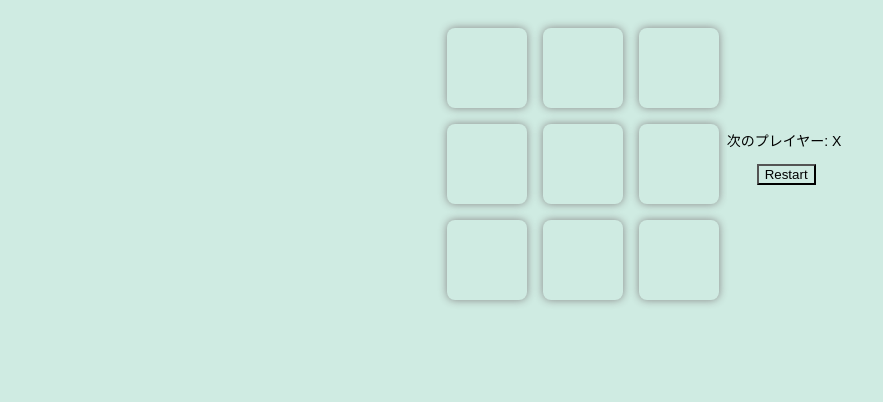
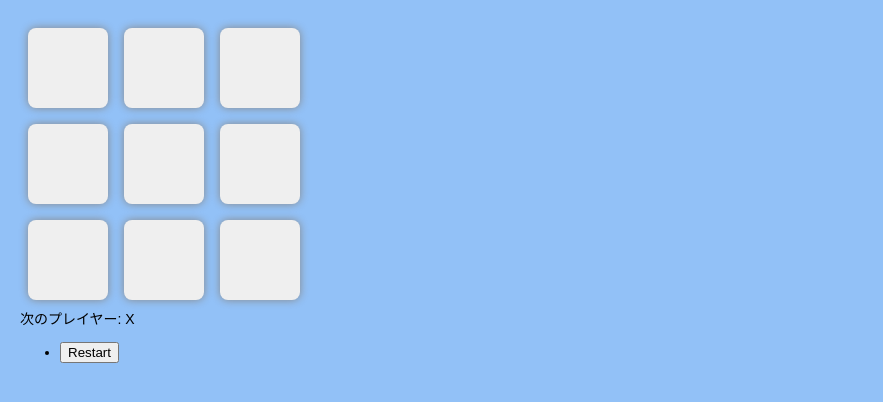
Before and after one commit to recursion-red-team/git-workshop, a React (Create React App) app in the folder game/: page / in a window 1280 px wide. Shown: the top 402 px of the page, without its empty margins (0-883 px from the left). Built offline with nearby package versions, Linux system fonts and the light colour scheme.

Commit message:
コンポーネント毎にCSSを追加

```diff
--- a/game/src/App.css
+++ b/game/src/App.css
@@ -1,10 +1,9 @@
 * {
   box-sizing: border-box;
-  background-color: rgb(207, 235, 226);
 }
 
 body{
-  background-color: #efefef;
+  background-color: rgb(146, 193, 247);
   font-family: -apple-system, BlinkMacSystemFont, 'Segoe UI', 'Roboto', 'Oxygen',
     'Ubuntu', 'Cantarell', 'Fira Sans', 'Droid Sans', 'Helvetica Neue',
     sans-serif;
--- /dev/null
+++ b/game/src/components/Game.css
@@ -0,0 +1,11 @@
+#restart{
+  visibility: visible;
+}
+
+.hidden{
+  visibility: hidden;
+}
+
+.winner{
+  background-color: rgb(249, 251, 133);
+}
--- a/game/src/components/Game.jsx
+++ b/game/src/components/Game.jsx
@@ -1,6 +1,6 @@
 import React, { useState } from "react";
 import Board from "./Board";
-
+import "./Game.css";
 
 const Game = () => {
   const [history, setHistory] = useState([
--- a/game/src/css/index.css
+++ b/game/src/css/index.css
@@ -1,40 +1,18 @@
-
 code {
   font-family: source-code-pro, Menlo, Monaco, Consolas, 'Courier New',
     monospace;
 }
 
 
-ol, ul {
+/* ol, ul {
   padding-left: 30px;
   list-style-type: none;
-}
-
-/* .board-row:after {
-  clear: both;
-  content: "";
-  display: table;
 } */
 
+/*
 .status {
   margin-bottom: 10px;
 }
-
-/* .square {
-  background: #fff;
-  border: 1px solid #999;
-  float: left; 崩れ防ぎ
-
-  font-size: 24px;
-  font-weight: bold;
-  line-height: 34px;
-  height: 34px;
-  margin-right: -1px;
-  margin-top: -1px;
-  padding: 0;
-  text-align: center;
-  width: 34px;
-} */
 
 .square:focus {
   outline: none;
@@ -42,18 +20,23 @@ ol, ul {
 
 .kbd-navigation .square:focus {
   background: #ddd;
-}
+} */
 
-.game {
+/* .game {
   display: flex;
   justify-content: center;
   align-items: center;
-}
+} */
 
 /* .game-info {
   margin-left: 20px;
 } */
 
+
+
+
+/*
+  -- Game.cssに移動 --
 
 #restart{
   visibility: visible;
@@ -64,5 +47,7 @@ ol, ul {
 }
 
 .winner{
-  background-color: antiquewhite;
+  background-color: rgb(249, 251, 133);
 }
+
+*/
```
